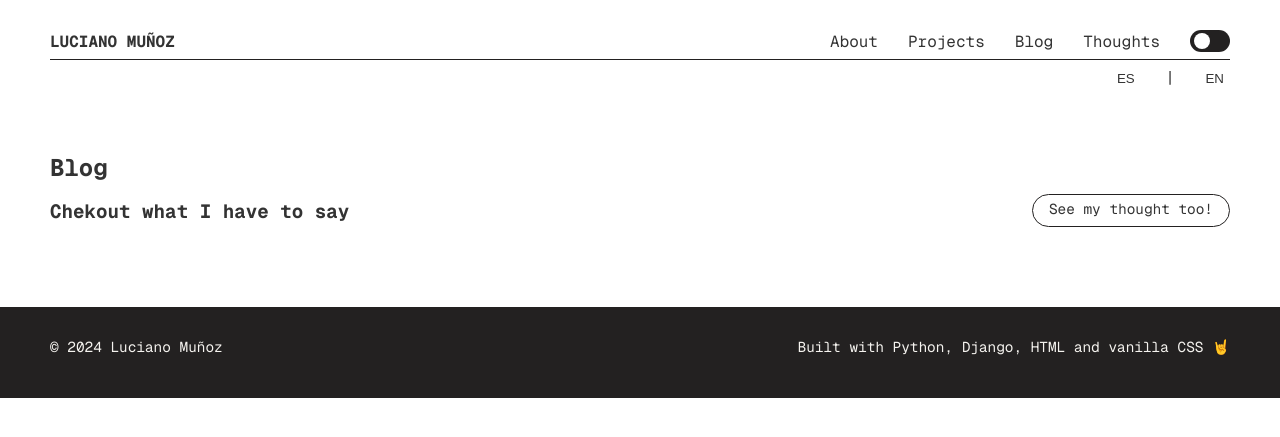
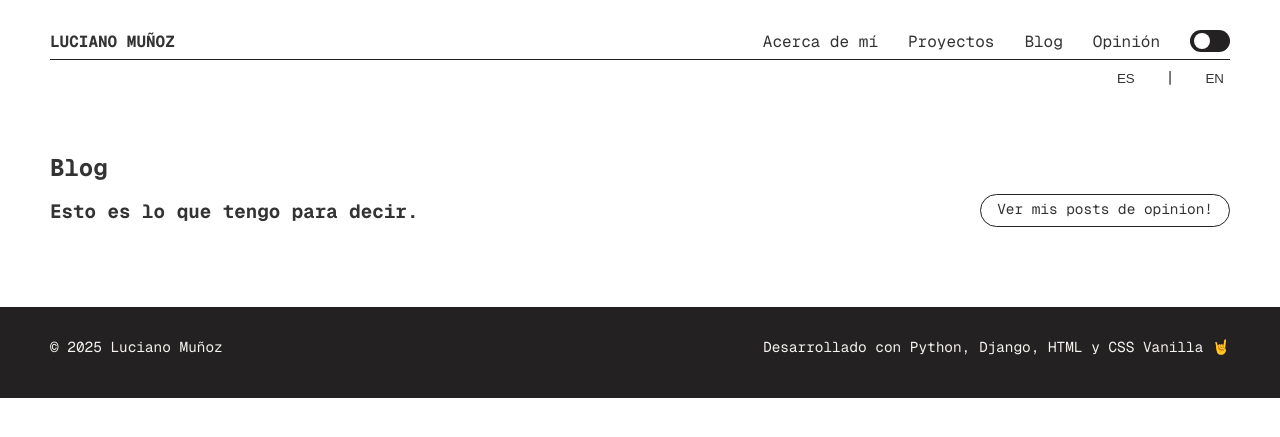
Before and after one commit to luciano-im/portfolio, a Django app: page /blog in a window 1280 px wide. Shown: the top 437 px of the page. Run offline with Django 5.2, Linux system fonts and the light colour scheme; data that the repository does not hold is empty; parts of the project's set-up code (start-up, migrations or seed data) failed here and were passed over; some libraries are stand-ins or nearby versions.

Commit message:
✨ Mark texts for internationalization

```diff
--- a/portfolio/settings.py
+++ b/portfolio/settings.py
@@ -136,7 +136,7 @@ USE_TZ = True
 
 LANGUAGES = [
     ('es', _('Español')),
-    ('en', _('English')),
+    ('en', _('Inglés')),
 ]
 
 # This work if USE_L10N is set to True
--- a/web/templates/blog.html
+++ b/web/templates/blog.html
@@ -1,19 +1,20 @@
 {% extends "home.html" %}
 {% load static %}
+{% load i18n %}
 {% load get_reading_time %}
 {% load render_markdown %}
 
-{% block title %}Blog  |  Luciano Muñoz - Full Stack Web Developer  |  Python and Javascript{% endblock title %}
+{% block title %}Blog  |  Luciano Muñoz - Full Stack Web Developer  |  {% translate "Python y Javascript" context "Page title" %}{% endblock title %}
 
 {% block content %}
   <section id="blog">
     <div class="section-title">
       <div class="titles">
         <h2>Blog</h2>
-        <h3>Chekout what I have to say</h3>
+        <h3>Esto es lo que tengo para decir.</h3>
       </div>
       <div class="actions">
-        <a href="" class="round-button outline-button-md hover-translation">See my thought too!</a>
+        <a href="" class="round-button outline-button-md hover-translation">{% translate "Ver mis posts de opinion!" context "Got to Thoughts button" %}</a>
       </div>
     </div>
     <div class="writings">
@@ -22,7 +23,7 @@
           <article class="post">
             <h3><a href="{% url 'post' post.slug %}" class="post-title link-with-underline">{{post.title}}</a></h3>
             <p class="date d-flex flex-column flex-sm-row ai-sm-center">
-              <span><svg class="icon" height="24" width="24"><use xlink:href="{% static "img/calendar.svg" %}#calendar"></use></svg> Posted on {{post.published_at|date:"M d, Y"}}</span>
+              <span><svg class="icon" height="24" width="24"><use xlink:href="{% static "img/calendar.svg" %}#calendar"></use></svg> {% translate "Posteado el" %} {{post.published_at|date:"M d, Y"}}</span>
               <span class="dot-divisor d-none d-sm-inline-block"></span>
               <span><svg class="icon" height="24" width="24"><use xlink:href="{% static "img/clock.svg" %}#clock"></use></svg> {% get_reading_time post.content %}</span>
             </p>
--- a/web/templates/home.html
+++ b/web/templates/home.html
@@ -14,7 +14,7 @@
     <link rel="stylesheet" href="{% static "css/pygments_monokai.css" %}">
     <title>
       {% block title %}
-        Luciano Muñoz - Full Stack Web Developer  |  Python and Javascript
+        Luciano Muñoz - Full Stack Web Developer  |  {% translate "Python y Javascript" context "Page title" %}
       {% endblock title %}
     </title>
 
@@ -113,7 +113,7 @@
         emailAdressButton.addEventListener('click', (e) => {
           e.preventDefault();
           navigator.clipboard.writeText('hola@luciano.im');
-          tooltip.innerText = 'Copied to clipboard!';
+          tooltip.innerText = '{% translate "Copiado al portapapeles!" %}';
         });
       });
     </script>
@@ -132,10 +132,10 @@
             <span></span>
           </label>
           <ul class="menu d-none d-md-flex">
-            <li><a href="{% url 'about' %}">About</a></li>
-            <li><a href="{% url 'projects' %}">Projects</a></li>
+            <li><a href="{% url 'about' %}">{% translate "Acerca de mí" context "Navigation" %}</a></li>
+            <li><a href="{% url 'projects' %}">{% translate "Proyectos" context "Navigation" %}</a></li>
             <li><a href="{% url 'blog' %}">Blog</a></li>
-            <li><a href="{% url 'thoughts' %}">Thoughts</a></li>
+            <li><a href="{% url 'thoughts' %}">{% translate "Opinión" context "Navigation" %}</a></li>
             <li class="theme-selector">
               <div class="container">
                 <span class="icon"></span>
@@ -169,9 +169,9 @@
             <img src="{% static "img/me.png" %}" alt="">
           </div>
           <div class="description col-12 col-lg-1">
-            <h1 class="hello">Hi there, I'm Luciano 👋</h1>
-            <p>A Full Stack Web Developer from Argentina with 6+ years working as a freelance.</p>
-            <p>Currently working with Python 🐍 and Javascript 💛.</p>
+            <h1 class="hello">{% translate "Hola, soy Luciano" context "Hero section" %} 👋</h1>
+            <p>{% translate "Un programador web Full Stack de Argentina con más de 6 años de experiencia trabajando como freelance." context "Hero section" %}</p>
+            <p>{% translate "Actualmente trabajando con Python 🐍 y Javascript 💛." context "Hero section" %}</p>
             <div class="buttons-list d-flex flex-column flex-md-row ai-center ai-md-start jc-md-center jc-lg-start">
               <div class="d-flex jc-center">
                 <a href="https://github.com/luciano-im" class="round-button black-button-lg hover-translation" target="_blank">
@@ -194,11 +194,11 @@
                   <svg class="icon" width="24" height="24">
                     <use xlink:href="{% static "img/email.svg" %}#email"></use>
                   </svg>
-                  <span class="tooltip">Click to copy</span>
+                  <span class="tooltip">{% translate "Click para copiar" context "Email button tooltip" %}</span>
                 </a>
               </div>
               <a href="" class="round-button outline-button-lg button-with-icon hover-translation">
-                Download CV
+                {% translate "Descargar CV" context "Download CV button" %}
                 <svg class="icon" width="24" height="24">
                   <use xlink:href="{% static "img/download.svg" %}#download"></use>
                 </svg>
@@ -209,11 +209,11 @@
         <section id="projects">
           <div class="section-title">
             <div class="titles">
-              <h2>Projects</h2>
-              <h3>Let's have a look at my portfolio</h3>
+              <h2>{% translate "Proyectos" context "Section title" %}</h2>
+              <h3>{% translate "Echa un vistazo a mi portfolio" context "Section subtitle" %}</h3>
             </div>
             <div class="actions">
-              <a href="{% url 'projects' %}" class="round-button outline-button-md hover-translation">See All</a>
+              <a href="{% url 'projects' %}" class="round-button outline-button-md hover-translation">{% translate "Ver todo" context "More button" %}</a>
             </div>
           </div>
           <div class="projects-list">
@@ -242,7 +242,7 @@
                       </svg>
                     </a>
                     <a href="{{project.url}}" class="hover-translation">
-                      View
+                      {% translate "Ver" context "View button" %}
                       <svg class="icon" height="24" width="24">
                         <use xlink:href="{% static "img/external-link.svg" %}#external-link"></use>
                       </svg>
@@ -269,7 +269,7 @@
                 <article class="post">
                   <h3><a href="{% url 'post' post.slug %}" class="post-title link-with-underline">{{post.title}}</a></h3>
                   <p class="date d-flex flex-column flex-sm-row ai-sm-center">
-                    <span><svg class="icon" height="24" width="24"><use xlink:href="{% static "img/calendar.svg" %}#calendar"></use></svg> Posted on {{post.published_at|date:"M d, Y"}}</span>
+                    <span><svg class="icon" height="24" width="24"><use xlink:href="{% static "img/calendar.svg" %}#calendar"></use></svg> {% translate "Posteado el" %} {{post.published_at|date:"M d, Y"}}</span>
                     <span class="dot-divisor d-none d-sm-inline-block"></span>
                     <span><svg class="icon" height="24" width="24"><use xlink:href="{% static "img/clock.svg" %}#clock"></use></svg> {% get_reading_time post.content %}</span>
                   </p>
@@ -280,7 +280,7 @@
               {% endfor %}
             </div>
             <div class="thoughts col-lg-4">
-              <h3>My Thoughts</h3>
+              <h3>{% translate "Mis opiniones" context "Section title" %}</h3>
               <ul>
                 {% for thought in thoughts %}
                   <li><span class="date">{{thought.published_at|date:"Y-m-d"}}</span> <a href="{% url 'thought' thought.slug %}" class="post-title link-with-underline">{{thought.title}}</a></li>
@@ -293,8 +293,8 @@
     </main>
     <footer>
       <div class="container row">
-        <p class="col-12 col-md-4">© 2024 Luciano Muñoz</p>
-        <p class="col-12 col-md-8">Built with Python, Django, HTML and vanilla CSS 🤘</p>
+        <p class="col-12 col-md-4">© 2025 Luciano Muñoz</p>
+        <p class="col-12 col-md-8">{% translate "Desarrollado con Python, Django, HTML y CSS Vanilla" context "Section title" %} 🤘</p>
       </div>
     </footer>
     <div id="go-up">
--- a/web/templates/post.html
+++ b/web/templates/post.html
@@ -3,7 +3,7 @@
 {% load get_reading_time %}
 {% load render_markdown %}
 
-{% block title %}{{object.title}} | Luciano Muñoz - Full Stack Web Developer | Python and Javascript{% endblock title %}
+{% block title %}{{object.title}} | Luciano Muñoz - Full Stack Web Developer | {% translate "Python y Javascript" context "Page title" %}{% endblock title %}
 
 {% block content %}
   <section id="blog">
@@ -17,7 +17,7 @@
       </div>
       <h1>{{object.title}}</h1>
       <p class="date d-flex flex-column flex-sm-row ai-sm-center">
-        <span><svg class="icon" height="24" width="24"><use xlink:href="{% static "img/calendar.svg" %}#calendar"></use></svg> Posted on {{post.published_at|date:"M d, Y"}}</span>
+        <span><svg class="icon" height="24" width="24"><use xlink:href="{% static "img/calendar.svg" %}#calendar"></use></svg> {% translate "Posteado el" %} {{post.published_at|date:"M d, Y"}}</span>
         <span class="dot-divisor d-none d-sm-inline-block"></span>
         <span><svg class="icon" height="24" width="24"><use xlink:href="{% static "img/clock.svg" %}#clock"></use></svg> {% get_reading_time post.content %}</span>
       </p>
--- a/web/views.py
+++ b/web/views.py
@@ -97,7 +97,7 @@ def markdown_uploader(request):
             if image.content_type not in image_types:
                 data = json.dumps({
                     'status': 405,
-                    'error': _('Bad image format.')
+                    'error': _('Formato de imágen incorrecto.')
                 }, cls=LazyEncoder)
                 return HttpResponse(
                     data, content_type='application/json', status=405)
@@ -106,7 +106,7 @@ def markdown_uploader(request):
                 to_MB = settings.MAX_IMAGE_UPLOAD_SIZE / (1024 * 1024)
                 data = json.dumps({
                     'status': 405,
-                    'error': _('Maximum image file is %(size)s MB.') % {'size': to_MB}
+                    'error': _('El tamáño máximo de imágen permitido es de %(size)s MB.') % {'size': to_MB}
                 }, cls=LazyEncoder)
                 return HttpResponse(
                     data, content_type='application/json', status=405)
@@ -122,5 +122,5 @@ def markdown_uploader(request):
                 'name': image.name
             })
             return HttpResponse(data, content_type='application/json')
-        return HttpResponse(_('Invalid request!'))
-    return HttpResponse(_('Invalid request!'))
+        return HttpResponse(_('Solicitud inválida!'))
+    return HttpResponse(_('Solicitud inválida!'))
```
Also changed, not shown: web/templates/about.html (+4 -3 lines), web/templates/project.html (+10 -10 lines), web/templates/projects.html (+4 -4 lines), web/templates/thoughts.html (+4 -4 lines).
